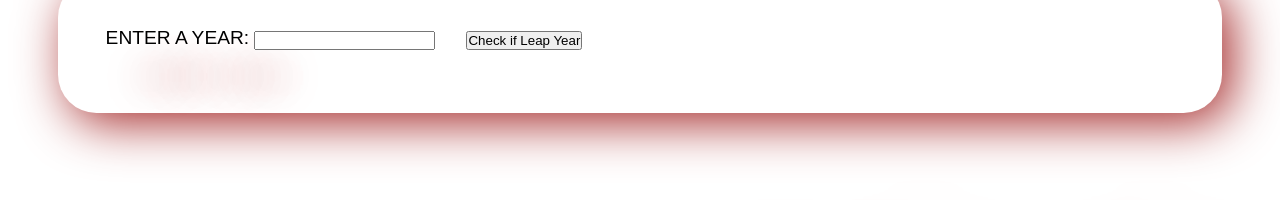
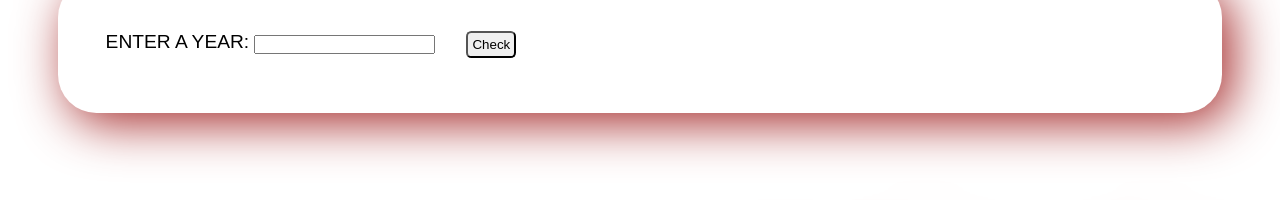
Before and after one commit to Joseph-135/Nkechi-projects-targets, a plain HTML site: page index.html in a window 1280 px wide. Shown: the part 58-258 px from the top of the page. Drawn offline with Linux system fonts and the light colour scheme.

Commit message:
edit commit

```diff
--- a/index.html
+++ b/index.html
@@ -1,3 +1,4 @@
+<!DOCTYPE html>
 <html lang="en">
 <head>
   <meta charset="UTF-8">
@@ -12,7 +13,7 @@
     <form action="">
       <label for="year">Enter a year:</label>
       <input type="number" id="year">
-      <button>Check if Leap Year</button>
+      <button>Check</button>
   </form>
 
 
--- a/style.css
+++ b/style.css
@@ -4,14 +4,8 @@
   box-sizing: border-box;
 }
 
-
-body{
-    background-color: white;
-    }
-
 h1{
   font-family: Arial, Helvetica, sans-serif;
-  color: black;
   text-align: center;
   text-decoration: overline;
   text-decoration-color: brown;
@@ -39,31 +33,24 @@ h1{
   label{
     display: inline;
     font-family: Arial, Helvetica, sans-serif;
-  color: black;
   text-align: center;
-  text-decoration-color: brown;
   text-transform: uppercase;
-  text-shadow: 2em 2em 2em brown;
-  text-decoration-style: solid;
-  text-decoration-thickness: 4px;
-
-  }
+ }
 
   input{
     font-family: Arial, Helvetica, sans-serif;
-  color: black;
   text-align: center;
-  text-decoration-color: brown;
-  text-transform: uppercase;
-  text-shadow: 10em 10em 20em brown;
 
   }
 
   button{
     margin-top: 1em;
     margin-left: 2em;
+    padding: 0.3em;
+    border-radius: 0.4em;
   }
 
   button:hover{
     background-color: rgb(143, 105, 105);
+    cursor: pointer;
   }
```
